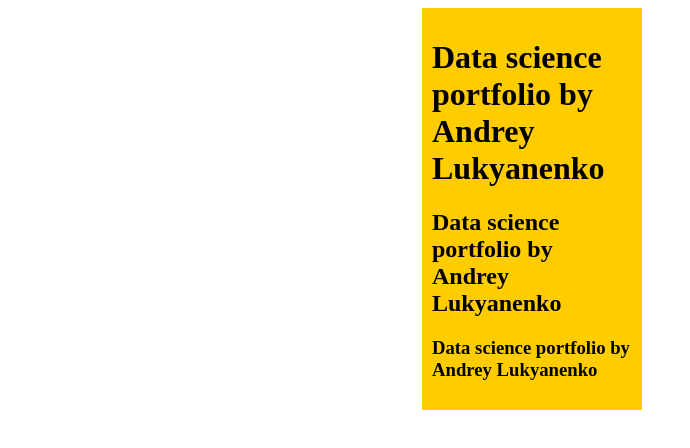
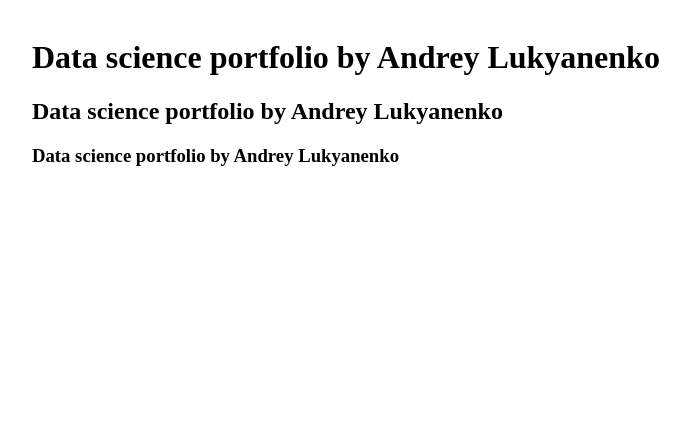
Before and after one commit to VladAleshin/VladAleshin.github.io, a plain HTML site: page index.html in a window 1280 px wide. Shown: the whole page, without its empty margins (108-798 px from the left). Drawn offline with Linux system fonts and the light colour scheme.

Commit message:
Update index.html

```diff
--- a/index.html
+++ b/index.html
@@ -5,10 +5,9 @@
   <title>Выравнивание слоя по центру</title>
   <style>
    .center {
-    width: 200px; /* Ширина элемента в пикселах */
+    width: 1000px; /* Ширина элемента в пикселах */
     padding: 10px; /* Поля вокруг текста */
     margin: auto; /* Выравниваем по центру */
-    background: #fc0; /* Цвет фона */
    }
   </style>
  </head>
```
